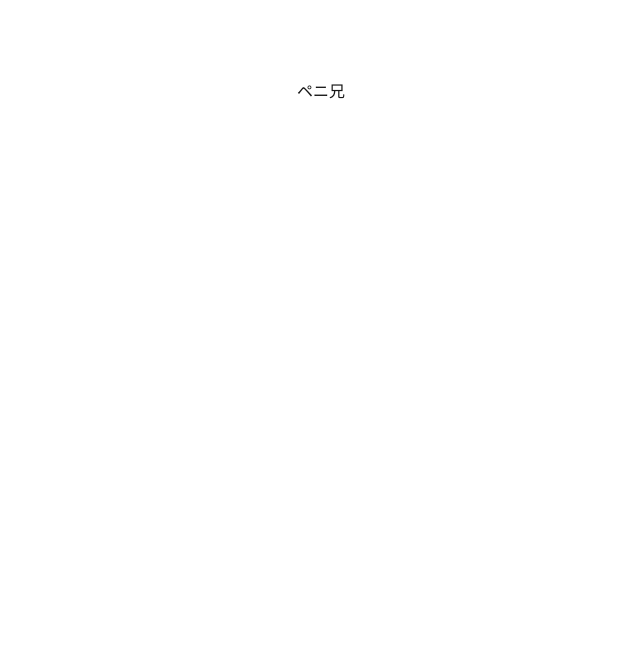
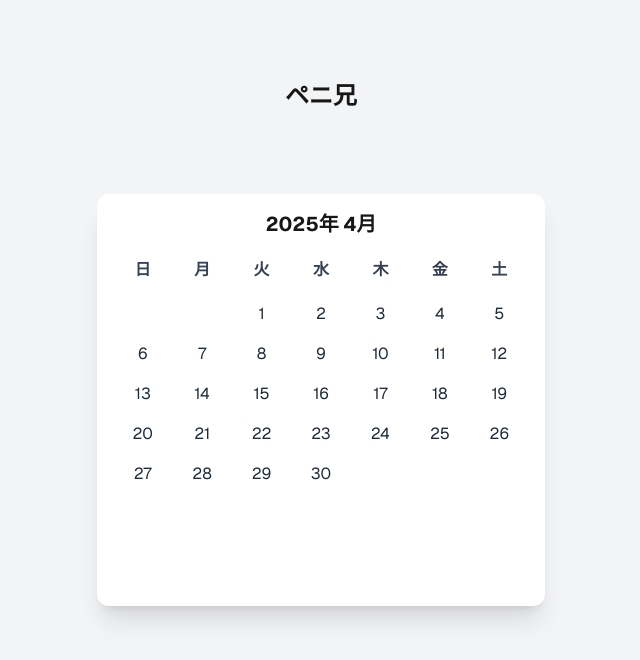
Before and after one commit to smacean/jam_app, a Next.js app: page /ochinn in a window 1280 px wide. Shown: the top 660 px of the page, without its empty margins (319-959 px from the left). Built offline with nearby package versions, Linux system fonts and the light colour scheme.

Commit message:
culender

```diff
--- a/src/app/ochinn/page.tsx
+++ b/src/app/ochinn/page.tsx
@@ -1,3 +1,62 @@
+"use client";
+
+import { useState } from "react";
+
+function generateCalendar(year: number, month: number) {
+  const firstDay = new Date(year, month, 1).getDay();
+  const daysInMonth = new Date(year, month + 1, 0).getDate();
+  const weeks: (number | null)[][] = [];
+
+  let currentDay = 1 - firstDay;
+  while (currentDay <= daysInMonth) {
+    const week: (number | null)[] = [];
+    for (let i = 0; i < 7; i++) {
+      if (currentDay < 1 || currentDay > daysInMonth) {
+        week.push(null);
+      } else {
+        week.push(currentDay);
+      }
+      currentDay++;
+    }
+    weeks.push(week);
+  }
+
+  return weeks;
+}
+
+function Calendar() {
+  const today = new Date();
+  const year = today.getFullYear();
+  const month = today.getMonth();
+
+  const weeks = generateCalendar(year, month);
+
+  const daysOfWeek = ["日", "月", "火", "水", "木", "金", "土"];
+
+  return (
+    <div className="w-full max-w-md p-4 rounded-xl shadow-xl bg-white">
+      <h2 className="text-xl font-bold text-center mb-4">{year}年 {month + 1}月</h2>
+      <div className="grid grid-cols-7 text-center font-semibold text-gray-700">
+        {daysOfWeek.map((day) => (
+          <div key={day} className="py-1">{day}</div>
+        ))}
+      </div>
+      <div className="grid grid-cols-7 text-center text-gray-800 mt-2">
+        {weeks.flat().map((day, idx) => (
+          <div key={idx} className="py-2 h-10">
+            {day ?? ""}
+          </div>
+        ))}
+      </div>
+    </div>
+  );
+}
+
 export default function TestPage() {
-    return <div className=" grid grid-rows-[50px_1fr_50px] items-top justify-items-center min-h-screen p-8 pb-20 gap-16 sm:p-20 font-[family-name:var(--font-geist-sans)]">ペニ兄</div>
+  return (
+    <div className="grid grid-rows-[50px_1fr_50px] items-top justify-items-center min-h-screen p-8 pb-20 gap-16 sm:p-20 font-[family-name:var(--font-geist-sans)] bg-gray-100">
+      <div className="text-2xl font-bold">ペニ兄</div>
+      <Calendar />
+    </div>
+  );
 }
```
